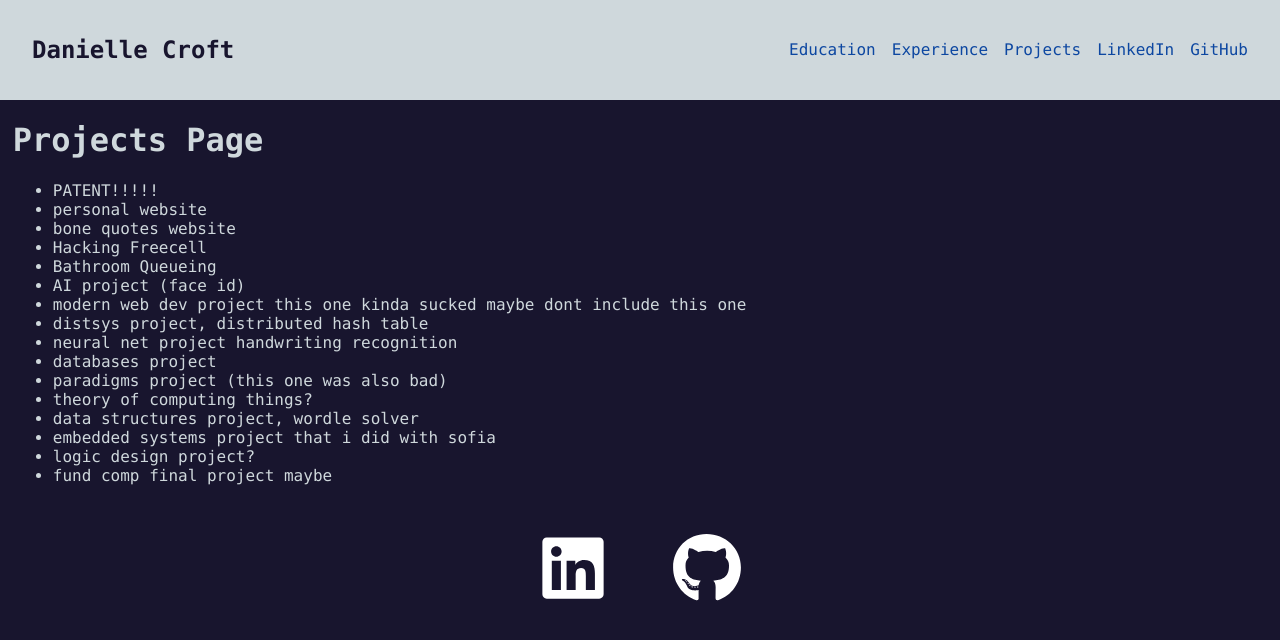
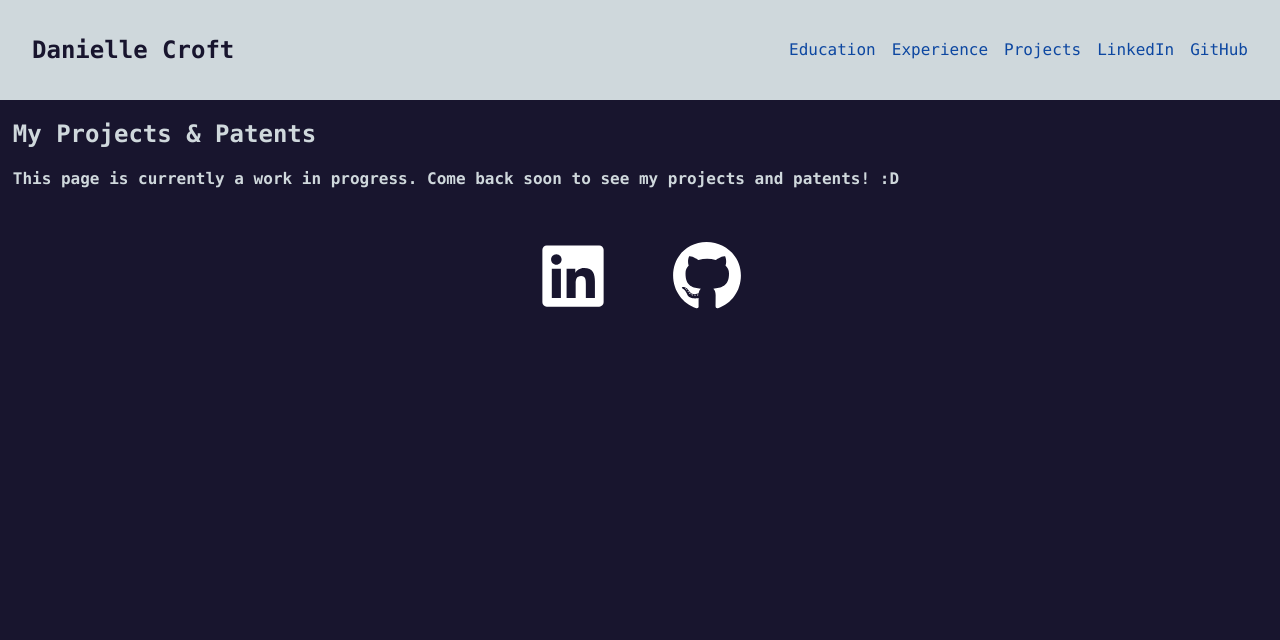
Before and after one commit to daniellec0321/personal-website, a React (Create React App) app: page /projects in a window 1280 px wide. Shown: the top 640 px of the page. Built offline with nearby package versions, Linux system fonts and the light colour scheme.

Commit message:
wip projects page done

```diff
--- a/src/Components/Projects/Projects.js
+++ b/src/Components/Projects/Projects.js
@@ -7,25 +7,8 @@ function Projects() {
     <>
     <Header />
     <div className="page">
-      <h1>Projects Page</h1>
-      <ul>
-        <li>PATENT!!!!!</li>
-        <li>personal website</li>
-        <li>bone quotes website</li>
-        <li>Hacking Freecell</li>
-        <li>Bathroom Queueing</li>
-        <li>AI project (face id)</li>
-        <li>modern web dev project this one kinda sucked maybe dont include this one</li>
-        <li>distsys project, distributed hash table</li>
-        <li>neural net project handwriting recognition</li>
-        <li>databases project</li>
-        <li>paradigms project (this one was also bad)</li>
-        <li>theory of computing things?</li>
-        <li>data structures project, wordle solver</li>
-        <li>embedded systems project that i did with sofia</li>
-        <li>logic design project?</li>
-        <li>fund comp final project maybe</li>
-      </ul>
+      <h2>My Projects & Patents</h2>
+      <h4>This page is currently a work in progress. Come back soon to see my projects and patents! :D</h4>
     </div>
     <Footer />
     </>
```
